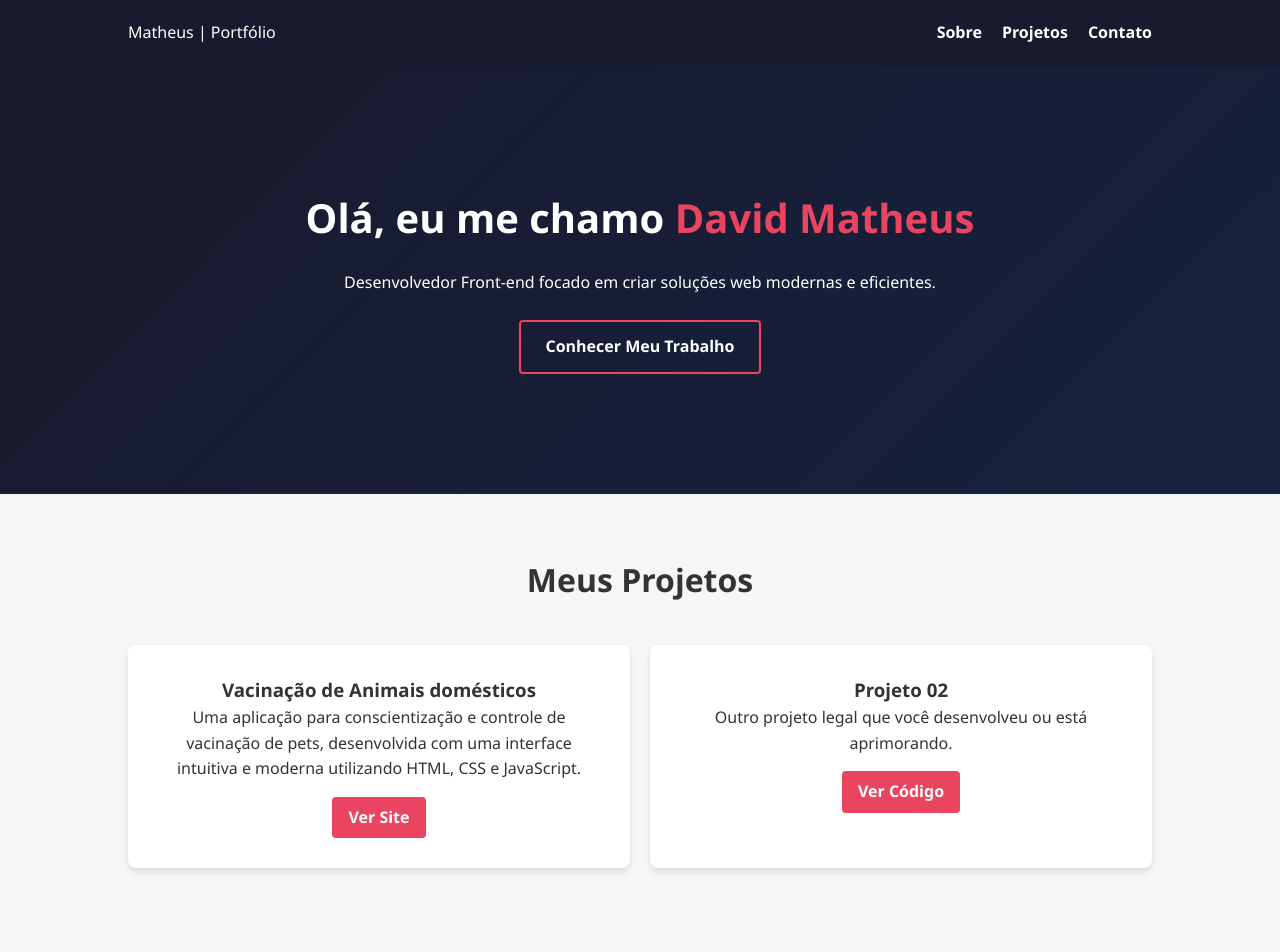
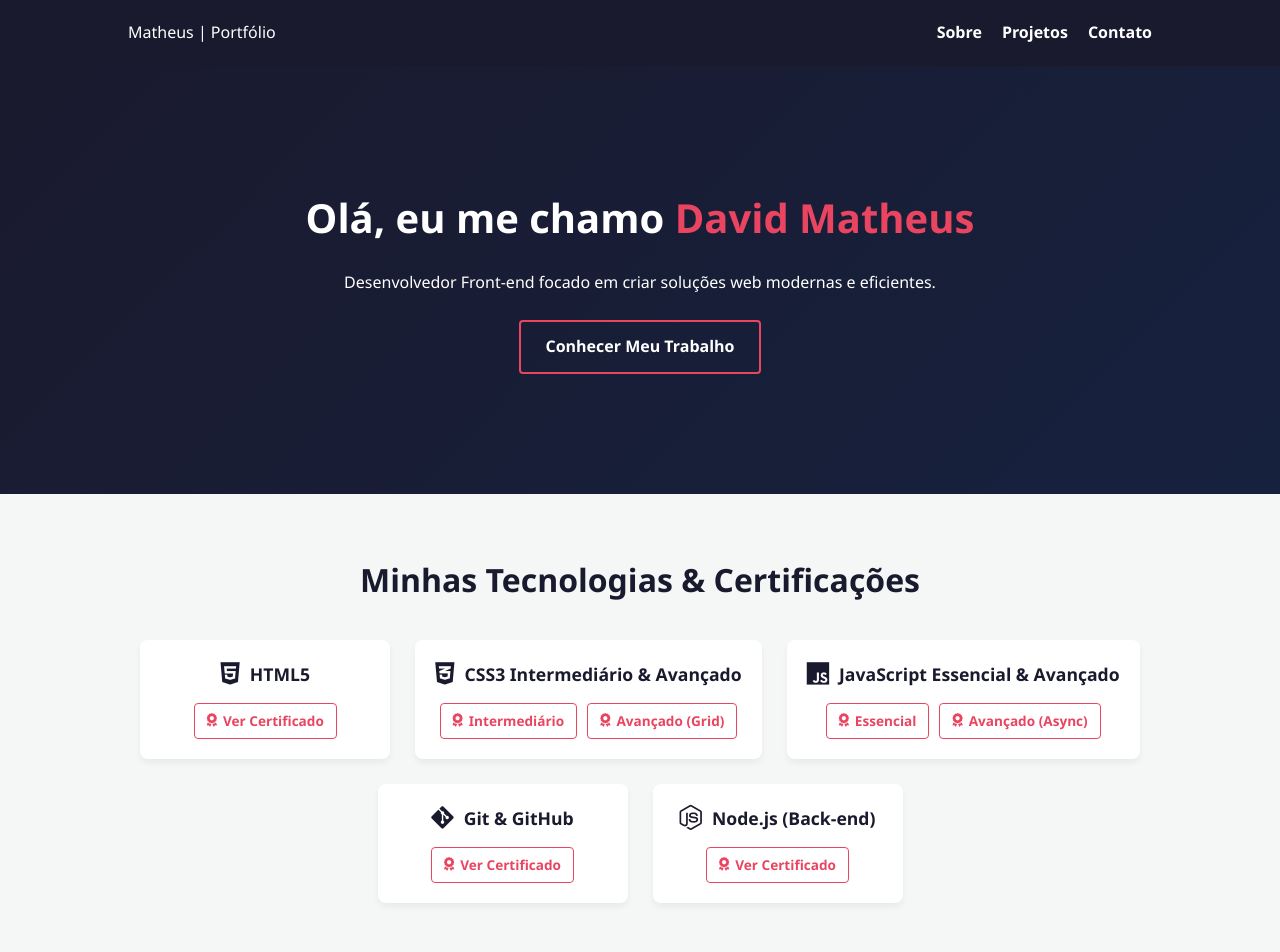
Before and after one commit to matheusxtzm16-lgtm/Meu-Portfolio, a plain HTML site: page index.html in a window 1280 px wide. Shown: the top 952 px of the page. Drawn offline with Linux system fonts and the light colour scheme.

Commit message:
feat: adiciona seção definitiva de tecnologias com todos os 7 certificados da instituição DevClub

```diff
--- a/index.html
+++ b/index.html
@@ -26,6 +26,75 @@
         <h1>Olá, eu me chamo <span class="highlight">David Matheus</span></h1>
         <p>Desenvolvedor Front-end focado em criar soluções web modernas e eficientes.</p>
         <a href="#projetos" class="btn-cta">Conhecer Meu Trabalho</a>
+    </section>
+    <section id="habilidades" class="skills-section">
+        <h2>Minhas Tecnologias & Certificações</h2>
+        <div class="skills-container">
+            <!-- HTML -->
+            <div class="skill-card">
+                <div class="skill-info">
+                    <i class="fa-brands fa-html5"></i>
+                    <span>HTML5</span>
+                </div>
+                <a href="Certificado - Dev Club - David Matheus - HTML.png" target="_blank" class="badge-cert">
+                    <i class="fa-solid fa-award"></i> Ver Certificado
+                </a>
+            </div>
+
+            <!-- CSS -->
+            <div class="skill-card">
+                <div class="skill-info">
+                    <i class="fa-brands fa-css3-alt"></i>
+                    <span>CSS3 Intermediário & Avançado</span>
+                </div>
+                <div class="cert-links-group">
+                    <a href="Certificado - Dev Club - David Matheus - CSS Intermediário.png" target="_blank" class="badge-cert">
+                        <i class="fa-solid fa-award"></i> Intermediário
+                    </a>
+                    <a href="Certificado - Dev Club - David Matheus - CSS - Display GRID.pdf" target="_blank" class="badge-cert">
+                        <i class="fa-solid fa-award"></i> Avançado (Grid)
+                    </a>
+                </div>
+            </div>
+
+            <!-- JavaScript -->
+            <div class="skill-card">
+                <div class="skill-info">
+                    <i class="fa-brands fa-js"></i>
+                    <span>JavaScript Essencial & Avançado</span>
+                </div>
+                <div class="cert-links-group">
+                    <a href="Certificado - Dev Club - David Matheus - JavaScript pt. V - A Nova Ordem de Dados.pdf" target="_blank" class="badge-cert">
+                        <i class="fa-solid fa-award"></i> Essencial
+                    </a>
+                    <a href="Certificado - Dev Club - David Matheus - JavaScript pt. VI - A Ascensão do Async_Await.pdf" target="_blank" class="badge-cert">
+                        <i class="fa-solid fa-award"></i> Avançado (Async)
+                    </a>
+                </div>
+            </div>
+
+            <!-- Git & GitHub -->
+            <div class="skill-card">
+                <div class="skill-info">
+                    <i class="fa-brands fa-git-alt"></i>
+                    <span>Git & GitHub</span>
+                </div>
+                <a href="Certificado - Dev Club - David Matheus - Git & GitHub.png" target="_blank" class="badge-cert">
+                    <i class="fa-solid fa-award"></i> Ver Certificado
+                </a>
+            </div>
+
+            <!-- Node.js -->
+            <div class="skill-card">
+                <div class="skill-info">
+                    <i class="fa-brands fa-node-js"></i>
+                    <span>Node.js (Back-end)</span>
+                </div>
+                <a href="Certificado - Dev Club - David Matheus - Node.pdf" target="_blank" class="badge-cert">
+                    <i class="fa-solid fa-award"></i> Ver Certificado
+                </a>
+            </div>
+        </div>
     </section>
 
     <section id="projetos" class="projects-section">
--- a/style.css
+++ b/style.css
@@ -191,3 +191,80 @@ footer {
 .project-card.active {
     border: 2px solid #e94560;
 }
+/* Seção de Habilidades & Certificados */
+.skills-section {
+    padding: 60px 10% 40px 10%;
+    text-align: center;
+    background-color: #f4f7f6;
+}
+
+.skills-section h2 {
+    font-size: 2rem;
+    margin-bottom: 35px;
+    color: #1a1a2e;
+}
+
+.skills-container {
+    display: flex;
+    justify-content: center;
+    flex-wrap: wrap;
+    gap: 25px;
+}
+
+.skill-card {
+    background: white;
+    padding: 20px;
+    border-radius: 8px;
+    box-shadow: 0 4px 6px rgba(0, 0, 0, 0.05);
+    display: flex;
+    flex-direction: column;
+    align-items: center;
+    gap: 15px;
+    min-width: 250px;
+    transition: transform 0.2s, box-shadow 0.2s;
+}
+
+.skill-card:hover {
+    transform: translateY(-4px);
+    box-shadow: 0 6px 12px rgba(0, 0, 0, 0.1);
+}
+
+.skill-info {
+    display: flex;
+    align-items: center;
+    gap: 10px;
+    font-weight: 600;
+    color: #1a1a2e;
+    font-size: 1.1rem;
+}
+
+.skill-info i {
+    font-size: 1.6rem;
+}
+
+.cert-links-group {
+    display: flex;
+    gap: 10px;
+    flex-wrap: wrap;
+    justify-content: center;
+}
+
+/* Estilo do Botão de Certificado */
+.badge-cert {
+    font-size: 0.85rem;
+    color: #e94560;
+    text-decoration: none;
+    font-weight: bold;
+    border: 1px solid #e94560;
+    padding: 6px 12px;
+    border-radius: 4px;
+    display: inline-flex;
+    align-items: center;
+    gap: 6px;
+    transition: all 0.2s ease;
+}
+
+.badge-cert:hover {
+    background-color: #e94560;
+    color: white;
+}
```
